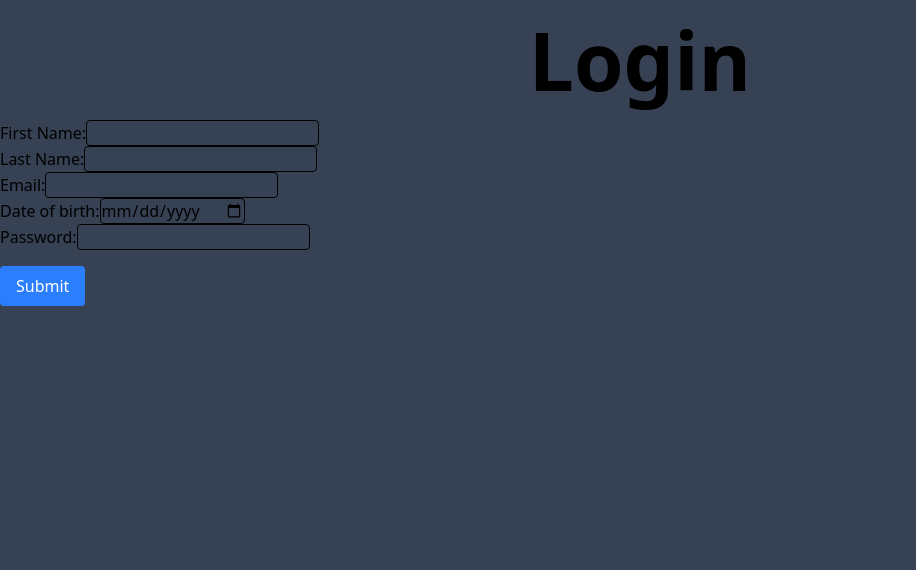
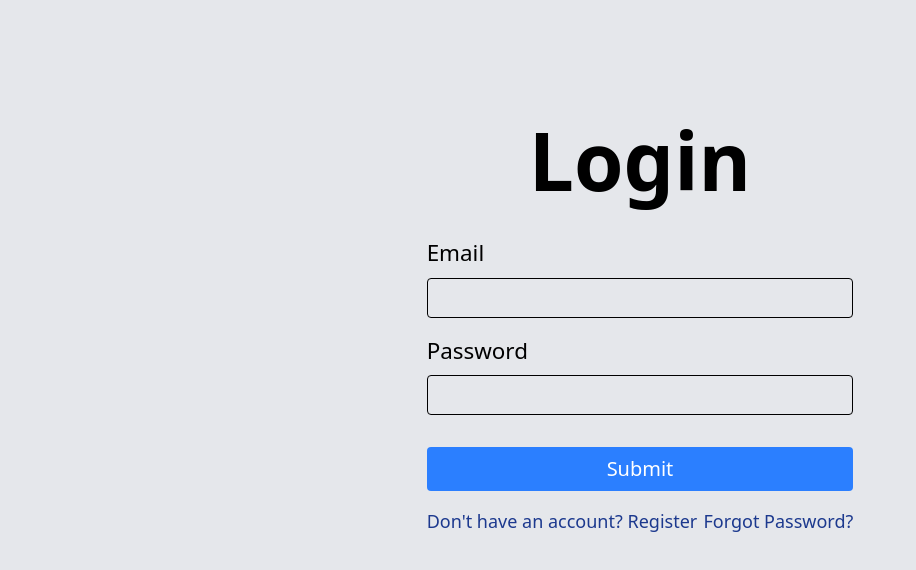
Before and after one commit to ValyMnDul/RiseBit, a Next.js app: page /login in a window 1280 px wide. Shown: the top 570 px of the page, without its empty margins (0-916 px from the left). Built offline with nearby package versions, Linux system fonts and the light colour scheme.

Commit message:
Login page

```diff
--- a/src/app/(auth)/login/page.tsx
+++ b/src/app/(auth)/login/page.tsx
@@ -1,31 +1,22 @@
+import Link from "next/link"
+
 export default function login(){
     return(
-        <form>
+        <form className="flex flex-col gap-4 w-1/3 mx-auto mt-[100px]">
             <p className="text-[80px] font-bold text-center">Login</p>
+            <div className="flex flex-col gap-y-2">
+                <label className="text-[1.4rem]" htmlFor="email">Email</label>
+                <input type="email" id="email" name="email" className="border-1 rounded h-[40px] text-2xl pl-[10px] pr-[10px]"></input>
+            </div>
+            <div className="flex flex-col gap-y-2">
+                <label className="text-[1.4rem]" htmlFor="password">Password</label>
+                <input type="password" id="password" name="password" className="border-1 rounded h-[40px] pl-[10px] pr-[10px]"></input>
+            </div>
+            <button type="submit" className="bg-blue-500 text-white text-xl rounded px-4 py-2 mt-4">Submit</button>
             <div>
-                <div>
-                    <label htmlFor="firstName" >First Name:</label>
-                    <input name="firstName" id="firstName" type="text" className="border-1 rounded" ></input>
-                </div>
-                <div>
-                    <label htmlFor="lastName">Last Name:</label>
-                    <input name="lastName" id="lastName" type="text" className="border-1 rounded"></input>
-                </div>
+                <Link href="/register" className="text-blue-900 text-lg">Don&apos;t have an account? Register</Link>
+                <Link href="/forgotten_password" className="text-blue-900 text-lg float-right">Forgot Password?</Link>
             </div>
-            <div>
-                <label htmlFor="email">Email:</label>
-                <input type="email" id="email" name="email" className="border-1 rounded"></input>
-            </div>
-            <div>
-                <label htmlFor="birth">Date of birth:</label>
-                <input type="date" id="birth" name="birth" className="border-1 rounded"></input>
-            </div>
-            <div>
-                <label htmlFor="password">Password:</label>
-                <input type="password" id="password" name="password" className="border-1 rounded"></input>
-            </div>
-            <button type="submit" className="bg-blue-500 text-white rounded px-4 py-2 mt-4">Submit</button>
-
         </form>
     )
 }
--- a/src/app/layout.tsx
+++ b/src/app/layout.tsx
@@ -19,7 +19,7 @@ export const metadata: Metadata = {
 
 export default function RootLayout({children,}: Readonly<{children: React.ReactNode}>) {
   return (
-    <html lang="en" className="bg-gray-700">
+    <html lang="en" className="bg-gray-200">
       <body className={`${geistSans.variable} ${geistMono.variable} antialiased`}>
         {children}
       </body>
```
